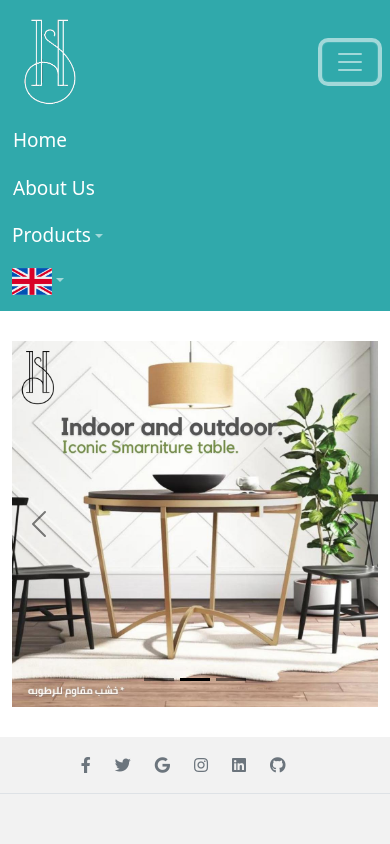
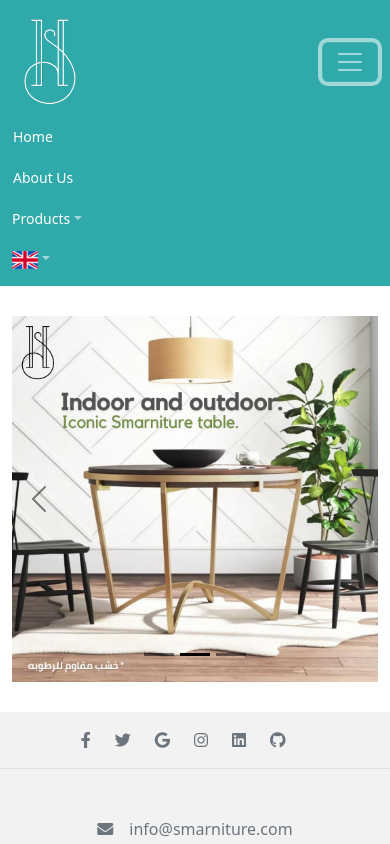
Before and after one commit to MohamedYehia1998/Smarniture, a React (Create React App) app in the folder frontend/: page / in a window 390 px wide. Both pictures are taken after a click on the button 350 px from the left and 61 px from the top of the page. Shown: the top 844 px of the page. Built offline with nearby package versions, Linux system fonts and the light colour scheme.

Commit message:
resize flags

```diff
--- a/frontend/src/components/NavBar/NavBar.module.css
+++ b/frontend/src/components/NavBar/NavBar.module.css
@@ -23,10 +23,19 @@
     color:white;
 }
 
+.flag{
+    width: 42px;
+}
+
+.flag:hover{
+    transform: scale(1.1);
+}
+
 
 @media (max-width: 908px) {
     .navitem{
         padding: 10px 1px;
+        font-size: 14px;
     }
 
     .navitem:hover{
@@ -34,8 +43,16 @@
         text-decoration: none;
     }
 
+    .dropdown{
+        font-size: 14px;
+    }
+
     .dropdown:hover{
         transform: scale(1.0);
         text-decoration: none;
     }
+
+    .flag{
+        width: 26px;
+    }
 }
--- a/frontend/src/components/NavBar/NavBar.tsx
+++ b/frontend/src/components/NavBar/NavBar.tsx
@@ -76,7 +76,7 @@ function NavBar() {
                         </NavDropdown>
                     </Nav>
                     <Nav>
-                        <NavDropdown title={<span className={classes.dropdown}><img width={40} src={language === 'ar' ? ar : en} alt="" /></span>}>
+                        <NavDropdown title={<span className={classes.dropdown}><img className={classes.flag} src={language === 'ar' ? ar : en} alt="" /></span>}>
                             <NavDropdown.Item onClick={() => { changeLanguage('ar') }}>العربية <div style={{ display: 'inline', float: 'left' }}><img src={ar} width={20} alt="" /></div></NavDropdown.Item>
                             <NavDropdown.Item onClick={() => { changeLanguage('en') }}>English <div style={{ display: 'inline', float: 'left' }}><img src={en} width={20} alt="" /></div></NavDropdown.Item>
                         </NavDropdown>
```
